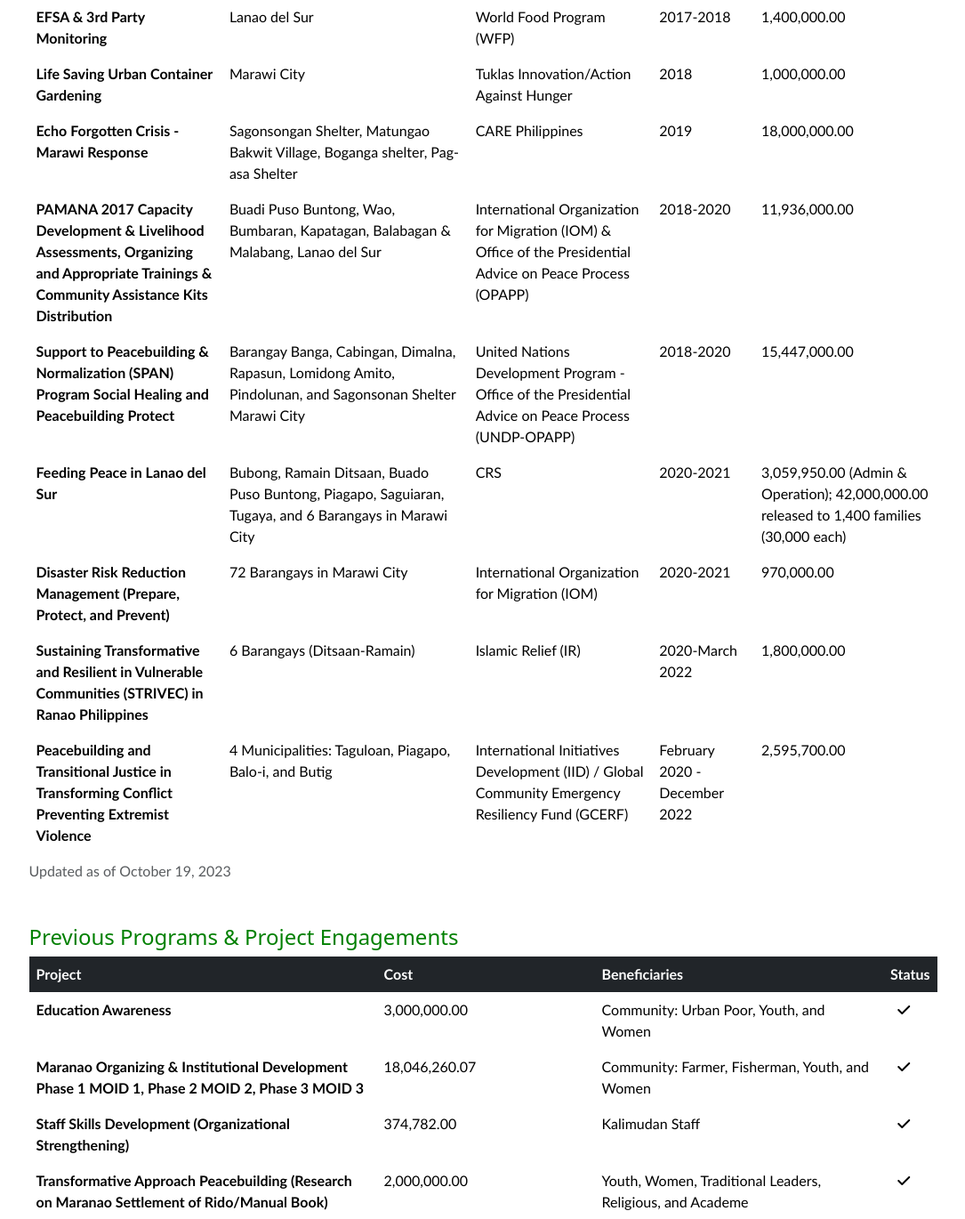
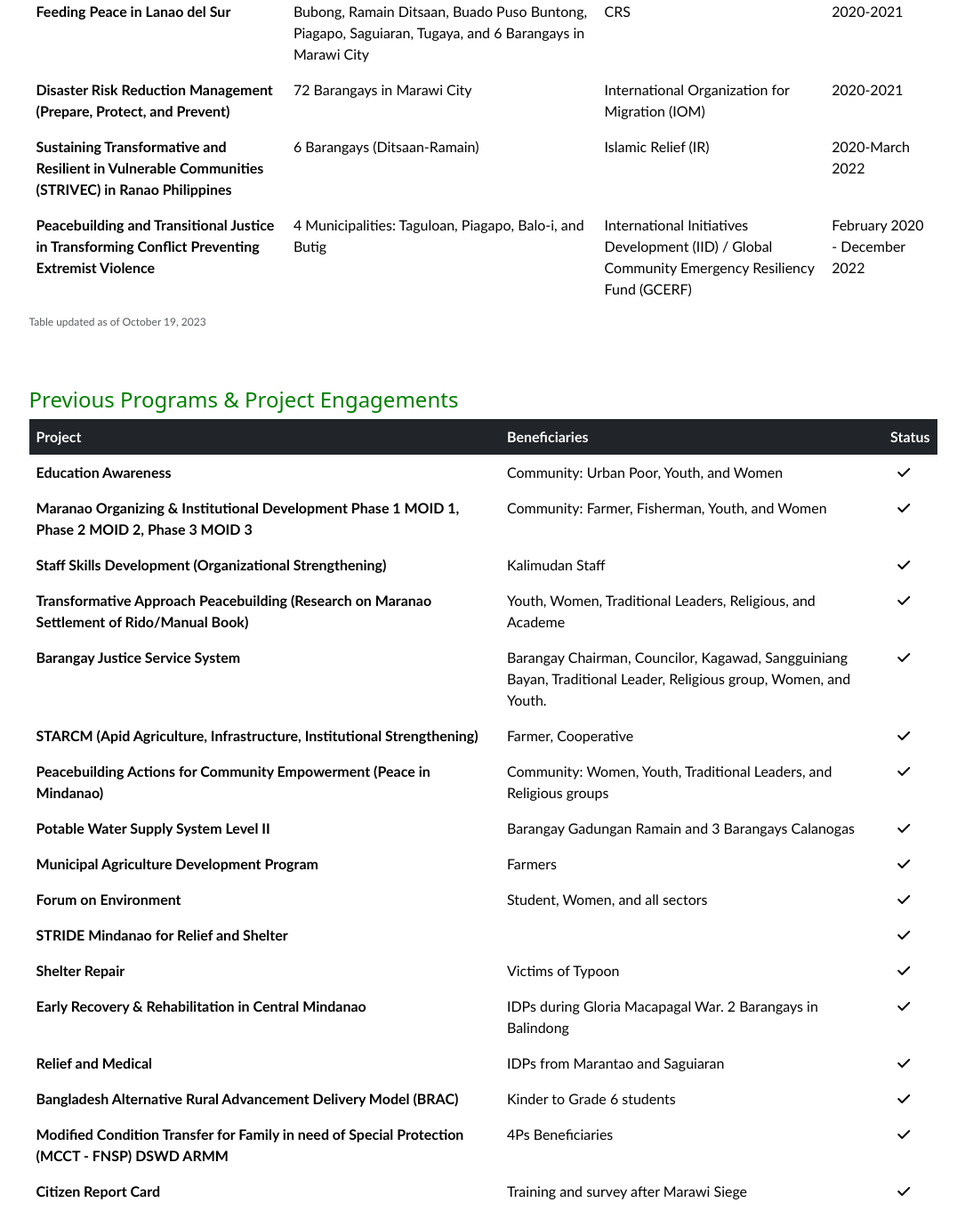
Before and after one commit to oweeengk/Kalimudan, a Django app: page /projects/information in a window 1280 px wide. Shown: the part 2899-4269 px from the top of the page at 89% size, without its empty margins (97-1182 px from the left). Run offline with Django 4.2, Linux system fonts and the light colour scheme.

Commit message:
Edit projects page

```diff
--- a/homepage/templates/projects/information.html
+++ b/homepage/templates/projects/information.html
@@ -2,6 +2,18 @@
 
 {% block title %}
 <title> Project Information - Kalimudan Sa Ranao </title>
+<style>
+  /* Hide the "Total Amount" column and all its corresponding cells in the second table */
+  .table-total-amount td:nth-child(5),
+  .table-total-amount th:nth-child(5) {
+    display: none;
+  }
+  /* Hide the "Cost" column and all its corresponding cells in the first table */
+  .table-cost td:nth-child(2),
+  .table-cost th:nth-child(2) {
+    display: none;
+  }
+</style>
 {% endblock %}
 
 {% block content %}
@@ -11,8 +23,8 @@
       <h1 class="fw-bold">Projects: Information</h1>
       <br />
       <h4 style="color: green;">Current Year</h4>
-      <table class="table table-hover table-borderless">
-        <caption>Updated as of October 19, 2023</caption>
+      <table class="table table-hover table-borderless table-cost">
+        <caption><p style="font-size: 12px;">Table updated as of October 19, 2023</p></caption>
         <thead class="table-dark">
           <tr>
             <th scope="col">Project</th>
@@ -50,8 +62,8 @@
       </table>
       <br>
       <h4 style="color: green;">Previous Projects</h4>
-        <table class="table table-hover table-borderless">
-          <caption>Updated as of October 19, 2023</caption>
+        <table class="table table-hover table-borderless table-total-amount">
+          <caption><p style="font-size: 12px;">Table updated as of October 19, 2023</p></caption>
           <thead class="table-dark">
             <tr>
               <th scope="col">Project</th>
@@ -290,8 +302,8 @@
         </table>
         <br>
         <h4 style="color: green;">Previous Programs & Project Engagements</h4>
-        <table class="table table-hover table-borderless">
-          <caption>Updated as of October 19, 2023</caption>
+        <table class="table table-hover table-borderless table-cost">
+          <caption><p style="font-size: 12px;">Table updated as of October 19, 2023</p></caption>
           <thead class="table-dark">
             <tr>
               <th scope="col">Project</th>
@@ -305,169 +317,169 @@
               <td class="fw-bold">Education Awareness</td>
               <td>3,000,000.00</td>
               <td>Community: Urban Poor, Youth, and Women</td>
-              <td>&nbsp;&nbsp;<i class="fa-solid fa-check"></i></td>
+              <td>&nbsp;&nbsp;<i class="fas fa-check"></i></td>
             </tr>
             <tr>
               <td class="fw-bold">Maranao Organizing & Institutional Development Phase 1 MOID 1, Phase 2 MOID 2, Phase 3 MOID 3</td>
               <td>18,046,260.07</td>
               <td>Community: Farmer, Fisherman, Youth, and Women</td>
-              <td>&nbsp;&nbsp;<i class="fa-solid fa-check"></i></td>
+              <td>&nbsp;&nbsp;<i class="fas fa-check"></i></td>
             </tr>
             <tr>
               <td class="fw-bold">Staff Skills Development (Organizational Strengthening)</td>
               <td>374,782.00</td>
               <td>Kalimudan Staff</td>
-              <td>&nbsp;&nbsp;<i class="fa-solid fa-check"></i></td>
+              <td>&nbsp;&nbsp;<i class="fas fa-check"></i></td>
             </tr>
             <tr>
               <td class="fw-bold">Transformative Approach Peacebuilding (Research on Maranao Settlement of Rido/Manual Book)</td>
               <td>2,000,000.00</td>
               <td>Youth, Women, Traditional Leaders, Religious, and Academe</td>
-              <td>&nbsp;&nbsp;<i class="fa-solid fa-check"></i></td>
+              <td>&nbsp;&nbsp;<i class="fas fa-check"></i></td>
             </tr>
             <tr>
               <td class="fw-bold">Barangay Justice Service System</td>
               <td>3,200,000.00</td>
               <td>Barangay Chairman, Councilor, Kagawad, Sangguiniang Bayan, Traditional Leader, Religious group, Women, and Youth.</td>
-              <td>&nbsp;&nbsp;<i class="fa-solid fa-check"></i></td>
+              <td>&nbsp;&nbsp;<i class="fas fa-check"></i></td>
             </tr>
             <tr>
               <td class="fw-bold">STARCM (Apid Agriculture, Infrastructure, Institutional Strengthening)</td>
               <td>7,700,000.00</td>
               <td>Farmer, Cooperative</td>
-              <td>&nbsp;&nbsp;<i class="fa-solid fa-check"></i></td>
+              <td>&nbsp;&nbsp;<i class="fas fa-check"></i></td>
             </tr>
             <tr>
               <td class="fw-bold">Peacebuilding Actions for Community Empowerment (Peace in Mindanao)</td>
               <td>3,297,860.00</td>
               <td>Community: Women, Youth, Traditional Leaders, and Religious groups</td>
-              <td>&nbsp;&nbsp;<i class="fa-solid fa-check"></i></td>
+              <td>&nbsp;&nbsp;<i class="fas fa-check"></i></td>
             </tr>
             <tr>
               <td class="fw-bold">Potable Water Supply System Level II</td>
               <td>1,700,000.00</td>
               <td>Barangay Gadungan Ramain and 3 Barangays Calanogas</td>
-              <td>&nbsp;&nbsp;<i class="fa-solid fa-check"></i></td>
+              <td>&nbsp;&nbsp;<i class="fas fa-check"></i></td>
             </tr>
             <tr>
               <td class="fw-bold">Municipal Agriculture Development Program</td>
               <td>987,600.00</td>
               <td>Farmers</td>
-              <td>&nbsp;&nbsp;<i class="fa-solid fa-check"></i></td>
+              <td>&nbsp;&nbsp;<i class="fas fa-check"></i></td>
             </tr>
             <tr>
               <td class="fw-bold">Forum on Environment</td>
               <td>100,000.00</td>
               <td>Student, Women, and all sectors</td>
-              <td>&nbsp;&nbsp;<i class="fa-solid fa-check"></i></td>
+              <td>&nbsp;&nbsp;<i class="fas fa-check"></i></td>
             </tr>
             <tr>
               <td class="fw-bold">STRIDE Mindanao for Relief and Shelter</td>
               <td>5,000,000.00</td>
               <td></td>
-              <td>&nbsp;&nbsp;<i class="fa-solid fa-check"></i></td>
+              <td>&nbsp;&nbsp;<i class="fas fa-check"></i></td>
             </tr>
             <tr>
               <td class="fw-bold">Shelter Repair</td>
               <td>1,400,000.00</td>
               <td>Victims of Typoon</td>
-              <td>&nbsp;&nbsp;<i class="fa-solid fa-check"></i></td>
+              <td>&nbsp;&nbsp;<i class="fas fa-check"></i></td>
             </tr>
             <tr>
               <td class="fw-bold">Early Recovery & Rehabilitation in Central Mindanao</td>
               <td>11,000,000.00</td>
               <td>IDPs during Gloria Macapagal War. 2 Barangays in Balindong</td>
-              <td>&nbsp;&nbsp;<i class="fa-solid fa-check"></i></td>
+              <td>&nbsp;&nbsp;<i class="fas fa-check"></i></td>
             </tr>
             <tr>
               <td class="fw-bold">Relief and Medical</td>
               <td>300,000.00 & 400 relief packages</td>
               <td>IDPs from Marantao and Saguiaran</td>
-              <td>&nbsp;&nbsp;<i class="fa-solid fa-check"></i></td>
+              <td>&nbsp;&nbsp;<i class="fas fa-check"></i></td>
             </tr>
             <tr>
               <td class="fw-bold">Bangladesh Alternative Rural Advancement Delivery Model (BRAC)</td>
               <td>72,655,369.00</td>
               <td>Kinder to Grade 6 students</td>
-              <td>&nbsp;&nbsp;<i class="fa-solid fa-check"></i></td>
+              <td>&nbsp;&nbsp;<i class="fas fa-check"></i></td>
             </tr>
             <tr>
               <td class="fw-bold">Modified Condition Transfer for Family in need of Special Protection (MCCT - FNSP) DSWD ARMM</td>
               <td>7,395,538.48 (3042 4Ps family beneficiaries)</td>
               <td>4Ps Beneficiaries</td>
-              <td>&nbsp;&nbsp;<i class="fa-solid fa-check"></i></td>
+              <td>&nbsp;&nbsp;<i class="fas fa-check"></i></td>
             </tr>
             <tr>
               <td class="fw-bold">Citizen Report Card</td>
               <td>300,000.00</td>
               <td>Training and survey after Marawi Siege</td>
-              <td>&nbsp;&nbsp;<i class="fa-solid fa-check"></i></td>
+              <td>&nbsp;&nbsp;<i class="fas fa-check"></i></td>
             </tr>
             <tr>
               <td class="fw-bold">Community Scorecard Traffic Management in the City</td>
               <td>100,000.00</td>
               <td>Admin of the City, School Head, Barangay Chairman</td>
-              <td>&nbsp;&nbsp;<i class="fa-solid fa-check"></i></td>
+              <td>&nbsp;&nbsp;<i class="fas fa-check"></i></td>
             </tr>
             <tr>
               <td class="fw-bold">Family Conversation on Health Protection of Women, Human rights, & Recovery Rehabilitation</td>
               <td>200,000.00</td>
               <td>Father, Mother, and Children</td>
-              <td>&nbsp;&nbsp;<i class="fa-solid fa-check"></i></td>
+              <td>&nbsp;&nbsp;<i class="fas fa-check"></i></td>
             </tr>
             <tr>
               <td class="fw-bold">EFSA & 3rd Party Monitoring</td>
               <td>1,400,000.00</td>
               <td>Hire 15 Facilitators and 15 Documentors, Surveyors, and Families affected in Ground Zero (Marawi Siege)</td>
-              <td>&nbsp;&nbsp;<i class="fa-solid fa-check"></i></td>
+              <td>&nbsp;&nbsp;<i class="fas fa-check"></i></td>
             </tr>
             <tr>
               <td class="fw-bold">Life-Saving Urban Container Gardening</td>
               <td>1,000,000.00</td>
               <td>Families of Barangay Basak Malutlut</td>
-              <td>&nbsp;&nbsp;<i class="fa-solid fa-check"></i></td>
+              <td>&nbsp;&nbsp;<i class="fas fa-check"></i></td>
             </tr>
             <tr>
               <td class="fw-bold">Echo Forgotten Crisis - Marawi Response</td>
               <td>5,186,846.00 (Admin & Operational); 18,000,000.00 released to beneficiaries</td>
               <td>Marawi Siege IDPs</td>
-              <td>&nbsp;&nbsp;<i class="fa-solid fa-check"></i></td>
+              <td>&nbsp;&nbsp;<i class="fas fa-check"></i></td>
             </tr>
             <tr>
               <td class="fw-bold">PAMANA 2017 Capacity Development & Livelihood Assessments, Organizing, and Appropriate Trainings & Community Assistance Kits Distribution</td>
               <td>11,936,000.00</td>
               <td>Cooperative Members, Out of School Youth, Women, and Youth</td>
-              <td>&nbsp;&nbsp;<i class="fa-solid fa-check"></i></td>
+              <td>&nbsp;&nbsp;<i class="fas fa-check"></i></td>
             </tr>
             <tr>
               <td class="fw-bold">Support to Peacebuilding and Normalization (SPAN) Program Social Healing and Peacebuilding Protect</td>
               <td>15,447,000.00</td>
               <td>Allowance for students and IDPs (2,000,000.00) and Cooperatives for livelihood</td>
-              <td>&nbsp;&nbsp;<i class="fa-solid fa-check"></i></td>
+              <td>&nbsp;&nbsp;<i class="fas fa-check"></i></td>
             </tr>
             <tr>
               <td class="fw-bold">Feeding Peace in Lanao del Sur (Cash grant for food)</td>
               <td>3,059,950.00 (Admin & Operation); 42,000,000.00 for beneficiaries</td>
               <td>Marawi Siege Victims (IDPs)</td>
-              <td>&nbsp;&nbsp;<i class="fa-solid fa-check"></i></td>
+              <td>&nbsp;&nbsp;<i class="fas fa-check"></i></td>
             </tr>
             <tr>
               <td class="fw-bold">Disaster Risk Reduction Management (Prepare, Protect, and Prevent)</td>
               <td>970,000.00</td>
               <td>72 Barangays - Barangay Chairmen, Kagawad, BPAT, and officers of Barangay</td>
-              <td>&nbsp;&nbsp;<i class="fa-solid fa-check"></i></td>
+              <td>&nbsp;&nbsp;<i class="fas fa-check"></i></td>
             </tr>
             <tr>
               <td class="fw-bold">Sustaining Transformative and Resilient in Vulnerable Communities (STRIVEC) in Ranao Philippines</td>
               <td>1,800,000.00</td>
               <td>6 Barangays in Ramain Ditsaan, and 1 Municipality</td>
-              <td>&nbsp;&nbsp;<i class="fa-solid fa-check"></i></td>
+              <td>&nbsp;&nbsp;<i class="fas fa-check"></i></td>
             </tr>
             <tr>
               <td class="fw-bold">Technical Vocational Institute School</td>
               <td>BSPTVET Scholars (595,000.00)</td>
               <td>85 Students (3 Batches)</td>
-              <td>&nbsp;&nbsp;<i class="fa-solid fa-check"></i></td>
+              <td>&nbsp;&nbsp;<i class="fas fa-check"></i></td>
             </tr>
           </tbody>
         </table>
```
Also changed, not shown: homepage/templates/projects/partners.html (+6 -8 lines).
